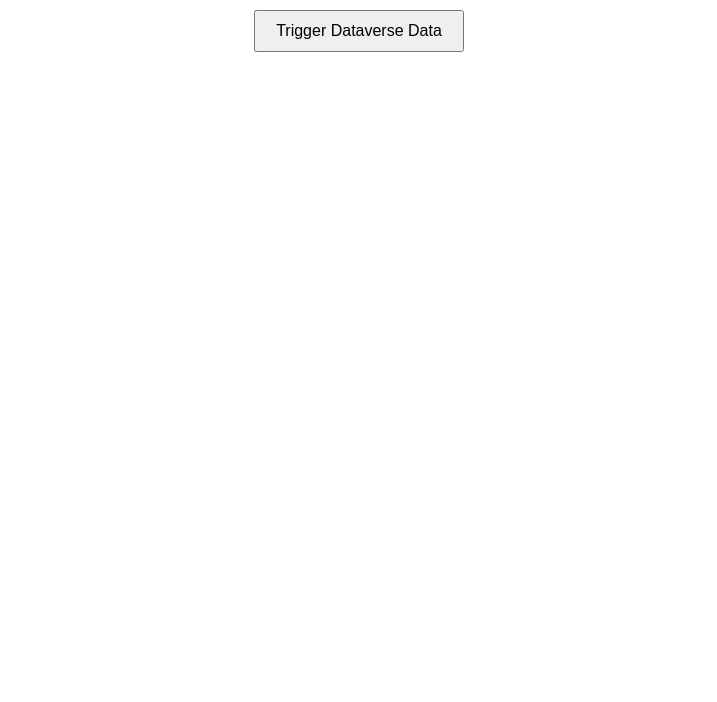
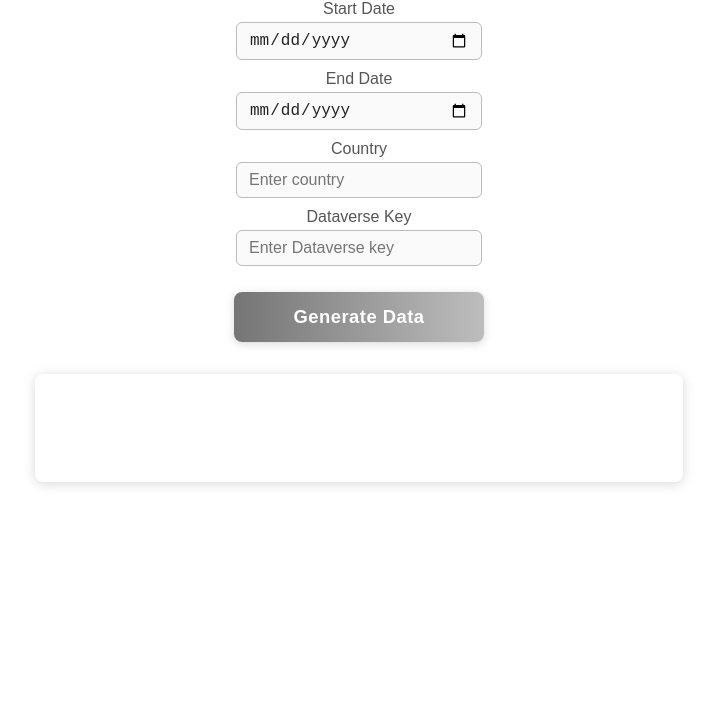
Before and after one commit to mlage/dvTrigger, a plain HTML site: page index.html in a window 1280 px wide. Shown: the part 98-800 px from the top of the page, without its empty margins (281-998 px from the left). Drawn offline with Linux system fonts and the light colour scheme.

Commit message:
Better style.

```diff
--- a/index.css
+++ b/index.css
@@ -1,20 +1,88 @@
 body {
     font-family: Arial, sans-serif;
-    text-align: center;
-    margin-top: 50px;
-}
-
-button {
-    padding: 10px 20px;
-    font-size: 16px;
-    cursor: pointer;
-}
-
-button:hover {
-    background-color: #007BFF;
-    color: white;
+    margin: 0;
+    padding: 0;
+    display: flex;
+    flex-direction: column;
+    align-items: center;
+    min-height: 100vh;
 }
 
 h1 {
-    color: #333;
+    margin-top: 40px;
+    color: #444;
+    letter-spacing: 1px;
 }
+
+form, .form-container {
+    background: #fff;
+    padding: 32px 40px 24px 40px;
+    border-radius: 12px;
+    box-shadow: 0 4px 24px rgba(120,120,120,0.28);
+    margin-top: 32px;
+    display: flex;
+    flex-direction: column;
+    gap: 18px;
+    width: 220px;
+}
+
+label {
+    font-weight: 500;
+    margin-bottom: 4px;
+    color: #555;
+}
+
+input[type="date"],
+input[type="text"] {
+    padding: 8px 12px;
+    border: 1px solid #bbb;
+    border-radius: 6px;
+    font-size: 1rem;
+    margin-bottom: 10px;
+    background: #fafafa;
+    transition: border-color 0.2s;
+    color: #222;
+    width: 220px;
+
+}
+
+input[type="date"]:focus,
+input[type="text"]:focus {
+    border-color: #888;
+    outline: none;
+}
+
+button#trigger {
+    background: linear-gradient(90deg, #757575 0%, #bdbdbd 100%);
+    color: #fff;
+    border: none;
+    padding: 14px 0;
+    border-radius: 8px;
+    font-size: 1.15rem;
+    font-weight: 700;
+    cursor: pointer;
+    margin-top: 16px;
+    box-shadow: 0 2px 8px rgba(120,120,120,0.28);;
+    letter-spacing: 0.5px;
+    transition: background 0.2s, transform 0.1s, box-shadow 0.2s;
+    width: 250px!important;
+    align-self: center;
+    outline: none;
+}
+
+button#trigger:hover, button#trigger:focus {
+    background: linear-gradient(90deg, #424242 0%, #9e9e9e 100%);
+    transform: translateY(-2px) scale(1.03);
+    box-shadow: 0 4px 16px rgba(120,120,120,0.28);
+}
+
+#content {
+    margin-top: 32px;
+    width: 100%;
+    max-width: 600px;
+    background: #fff;
+    border-radius: 8px;
+    box-shadow: 0 2px 12px rgba(120,120,120,0.28);
+    padding: 24px;
+    min-height: 60px;
+}
--- a/index.html
+++ b/index.html
@@ -3,13 +3,26 @@
 
 <head>
     <meta charset="UTF-8">
-    <title>Dataverse Data Trigger</title>
+    <title>Data Trigger</title>
     <link rel="stylesheet" href="index.css">
 </head>
 
 <body>
-    <h1>Dataverse Data Trigger</h1>
-    <button id="trigger">Trigger Dataverse Data</button>
+    <h1>Data Trigger</h1>
+
+    <label for="start-date">Start Date</label>
+    <input type="date" id="start-date" name="start-date">
+
+    <label for="end-date">End Date</label>
+    <input type="date" id="end-date" name="end-date">
+
+    <label for="country">Country</label>
+    <input type="text" id="country" name="country" placeholder="Enter country">
+
+    <label for="dataverse-key">Dataverse Key</label>
+    <input type="text" id="dataverse-key" name="dataverse-key" placeholder="Enter Dataverse key">
+
+    <button id="trigger">Generate Data</button>
 
     <div id="content"></div>
 </body>
--- a/index.js
+++ b/index.js
@@ -8,3 +8,43 @@
 
     document.getElementById('content').innerHTML = `${result}`;
 });
+
+// Object to store selected parameters
+const selectedParams = {
+    startDate: '',
+    endDate: '',
+    country: '',
+    dataverseKey: ''
+};
+
+// Callback functions to update selectedParams
+document.getElementById('start-date').addEventListener('change', function (e) {
+    selectedParams.startDate = e.target.value;
+});
+
+document.getElementById('end-date').addEventListener('change', function (e) {
+    selectedParams.endDate = e.target.value;
+});
+
+document.getElementById('country').addEventListener('input', function (e) {
+    selectedParams.country = e.target.value;
+});
+
+document.getElementById('dataverse-key').addEventListener('input', function (e) {
+    selectedParams.dataverseKey = e.target.value;
+});
+
+// Example: Use selectedParams when the trigger button is clicked
+document.getElementById('trigger').addEventListener('click', function () {
+    console.log('Selected Parameters:', selectedParams);
+    const result = new URL(window.location.href).searchParams.get("fileid");
+
+    if (result === null) {
+        document.getElementById('content').innerHTML = 'No fileid found in the URL.';
+        return;
+    }
+
+    selectedParams.fileid = result;
+
+    document.getElementById('content').innerHTML = `${selectedParams}`;
+});
```
